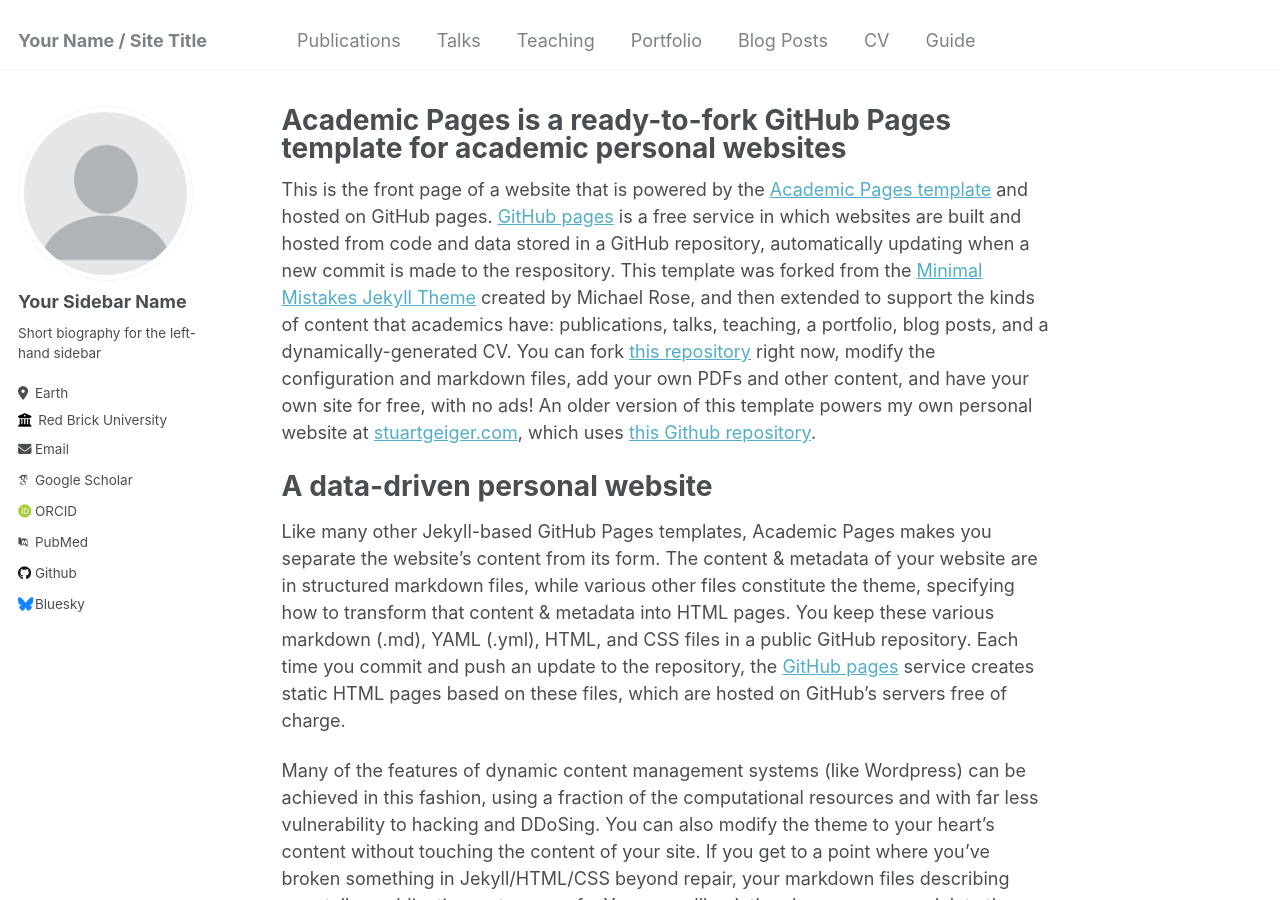
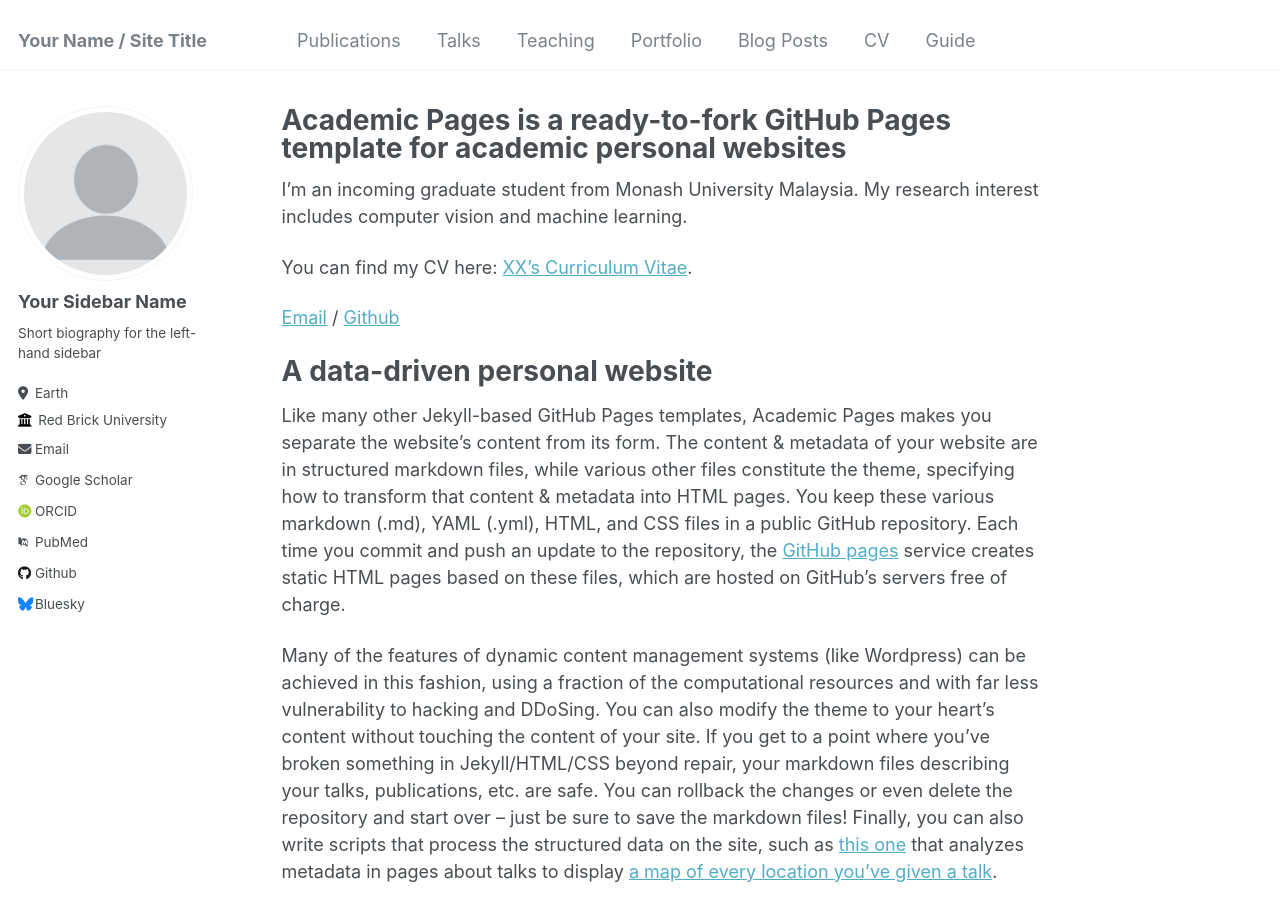
Before and after one commit to Kha1edze/Kha1edze.github.io, a Jekyll site: the page built from _pages/about.md, in a window 1280 px wide and 900 px high. Built offline with Jekyll 4.4.1, drawn with Linux system fonts in a browser that asks for light colours; some web fonts are replaced.

Commit message:
Update about.md

```diff
--- a/_pages/about.md
+++ b/_pages/about.md
@@ -7,7 +7,11 @@ redirect_from:
   - /about.html
 ---
 
-This is the front page of a website that is powered by the [Academic Pages template](https://github.com/academicpages/academicpages.github.io) and hosted on GitHub pages. [GitHub pages](https://pages.github.com) is a free service in which websites are built and hosted from code and data stored in a GitHub repository, automatically updating when a new commit is made to the respository. This template was forked from the [Minimal Mistakes Jekyll Theme](https://mmistakes.github.io/minimal-mistakes/) created by Michael Rose, and then extended to support the kinds of content that academics have: publications, talks, teaching, a portfolio, blog posts, and a dynamically-generated CV. You can fork [this repository](https://github.com/academicpages/academicpages.github.io) right now, modify the configuration and markdown files, add your own PDFs and other content, and have your own site for free, with no ads! An older version of this template powers my own personal website at [stuartgeiger.com](http://stuartgeiger.com), which uses [this Github repository](https://github.com/staeiou/staeiou.github.io).
+I'm an incoming graduate student from Monash University Malaysia. My research interest includes computer vision and machine learning.
+
+You can find my CV here: [XX's Curriculum Vitae](../assets/Curriculum_Vitae.pdf).
+
+[Email](mailto:amazingrzm@gmail.com) / [Github](https://github.com/Kha1edze)
 
 A data-driven personal website
 ======
```
